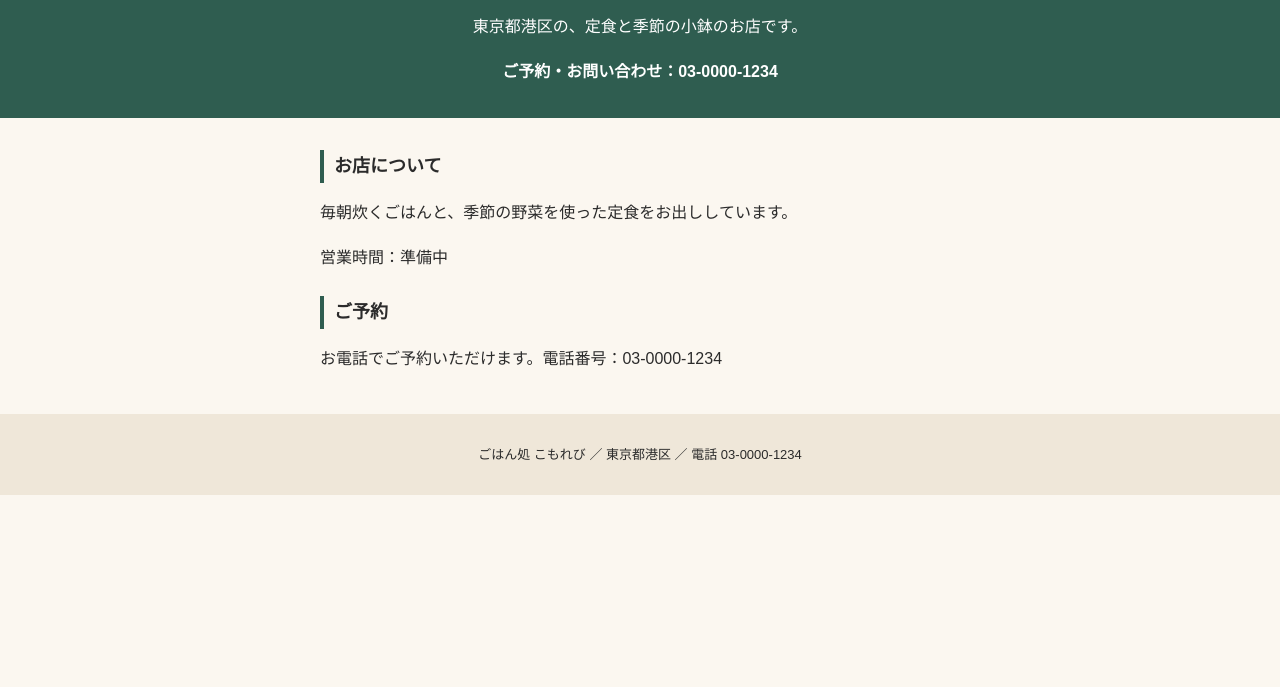
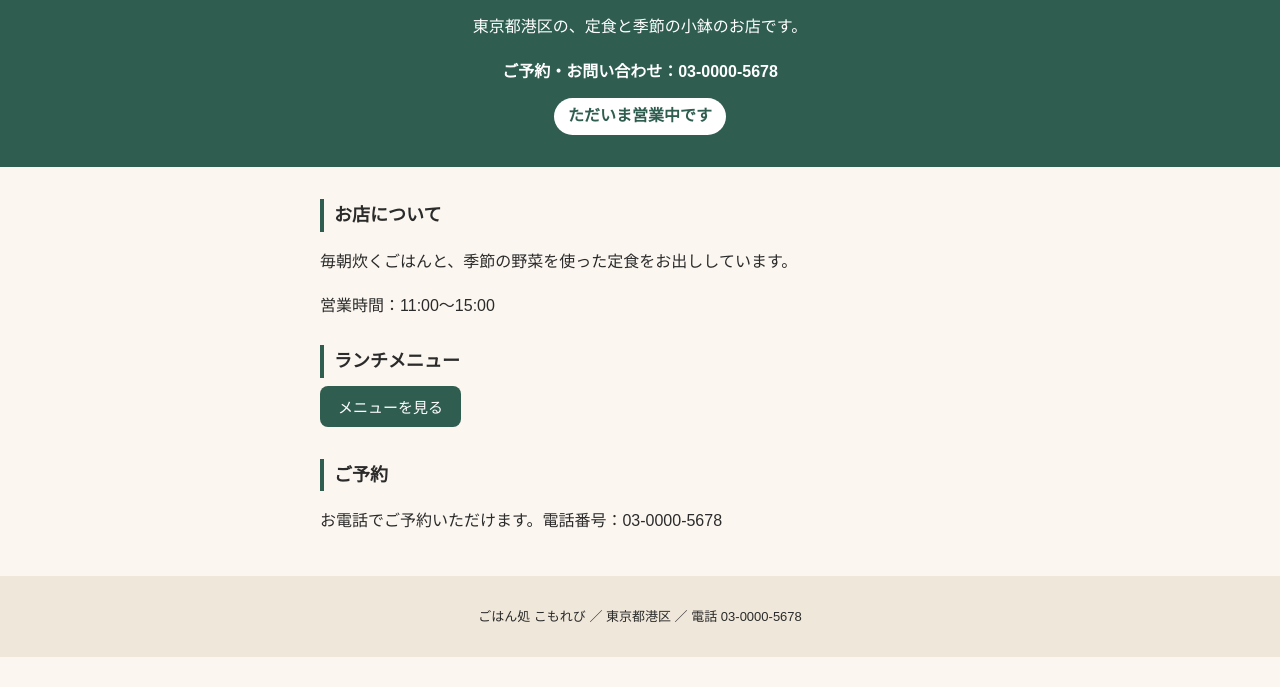
Before and after one commit to Tomoki-Saito/komorebi, a plain HTML site: page index.html in a window 1280 px wide. Shown: the part 113-800 px from the top of the page. Drawn offline with Linux system fonts and the light colour scheme.

Commit message:
メニューと税込の値段、営業中の表示、メニューを開くボタンを足した。

```diff
--- a/index.html
+++ b/index.html
@@ -11,7 +11,8 @@
     <p class="hero-note">2030 年 4 月 新規オープン</p>
     <h1>ごはん処 こもれび</h1>
     <p>東京都港区の、定食と季節の小鉢のお店です。</p>
-    <p class="hero-phone">ご予約・お問い合わせ：03-0000-1234</p>
+    <p class="hero-phone">ご予約・お問い合わせ：<span id="phone-header"></span></p>
+    <p class="open-status" id="open-status"></p>
   </header>
   <main>
     <section>
@@ -20,12 +21,17 @@
       <p>営業時間：<span id="hours">準備中</span></p>
     </section>
     <section>
+      <h2>ランチメニュー</h2>
+      <button id="menu-button" type="button">メニューを見る</button>
+      <ul id="menu-list" hidden></ul>
+    </section>
+    <section>
       <h2>ご予約</h2>
-      <p>お電話でご予約いただけます。電話番号：03-0000-1234</p>
+      <p>お電話でご予約いただけます。電話番号：<span id="phone-reserve"></span></p>
     </section>
   </main>
   <footer>
-    <p>ごはん処 こもれび ／ 東京都港区 ／ 電話 03-0000-1234</p>
+    <p>ごはん処 こもれび ／ 東京都港区 ／ 電話 <span id="phone-footer"></span></p>
   </footer>
   <script src="script.js"></script>
 </body>
--- a/script.js
+++ b/script.js
@@ -1 +1,75 @@
-// ここに JavaScript を書きます。まだ何も書いていません。
+// お店の情報を、ここにまとめます。
+const phone = '03-0000-5678'
+const hours = '11:00〜15:00'
+
+// 電話番号を、ページの 3 か所に表示します。
+document.getElementById('phone-header').textContent = phone
+document.getElementById('phone-reserve').textContent = phone
+document.getElementById('phone-footer').textContent = phone
+
+// 営業時間を表示します。
+document.getElementById('hours').textContent = hours
+
+// メニューのデータです。1 品ごとに、名前と値段を持っています。
+const menu = [
+  { name: '日替わり定食', price: 750 },
+  { name: '焼き魚定食', price: 850 },
+  { name: 'からあげ定食', price: 800 },
+  { name: '季節の小鉢定食', price: 1080 },
+]
+
+// 値上げした後の値段を返します。
+function raisedPrice(price) {
+  return price + 100
+}
+
+// 税込の値段を返します（消費税 10%）。
+// 小数の 1.1 を掛けると小さなずれが出るので、整数の 110 を掛けてから 100 で割ります。
+function priceWithTax(price) {
+  return price * 110 / 100
+}
+
+// メニューを 1 品ずつ取り出して、ページに並べます。
+const menuList = document.getElementById('menu-list')
+for (const item of menu) {
+  const price = raisedPrice(item.price)
+  const li = document.createElement('li')
+  li.textContent = item.name + ' ' + price + ' 円（税込 ' + priceWithTax(price) + ' 円）'
+  menuList.appendChild(li)
+}
+
+// 今が営業中かどうかを返します。営業時間は 11:00〜15:00、定休日は日曜です。
+function isOpen(now) {
+  const day = now.getDay()
+  const hour = now.getHours()
+  // 日曜（0）は定休日です。
+  if (day === 0) {
+    return false
+  }
+  // 15 時ちょうどは、もう閉まっています。
+  if (hour >= 11 && hour < 15) {
+    return true
+  }
+  return false
+}
+
+// 今の日時で調べて、結果を表示します。
+const now = new Date()
+const openStatus = document.getElementById('open-status')
+if (isOpen(now)) {
+  openStatus.textContent = 'ただいま営業中です'
+} else {
+  openStatus.textContent = 'ただいま準備中です'
+}
+
+// ボタンを押すたびに、メニューを開いたり閉じたりします。
+const menuButton = document.getElementById('menu-button')
+menuButton.addEventListener('click', function () {
+  if (menuList.hidden) {
+    menuList.hidden = false
+    menuButton.textContent = 'メニューを閉じる'
+  } else {
+    menuList.hidden = true
+    menuButton.textContent = 'メニューを見る'
+  }
+})
--- a/style.css
+++ b/style.css
@@ -47,3 +47,35 @@ footer {
   font-size: 13px;
   text-align: center;
 }
+
+#menu-list {
+  margin: 0;
+  padding: 0;
+  list-style: none;
+}
+
+#menu-list li {
+  padding: 10px 0;
+  border-bottom: 1px dashed #c9bfae;
+}
+
+.open-status {
+  display: inline-block;
+  margin: 12px 0 0;
+  padding: 4px 14px;
+  border-radius: 999px;
+  background: #ffffff;
+  color: #2f5d50;
+  font-weight: bold;
+}
+
+#menu-button {
+  margin-bottom: 8px;
+  padding: 10px 18px;
+  border: 0;
+  border-radius: 8px;
+  background: #2f5d50;
+  color: #ffffff;
+  font-size: 15px;
+  cursor: pointer;
+}
```
